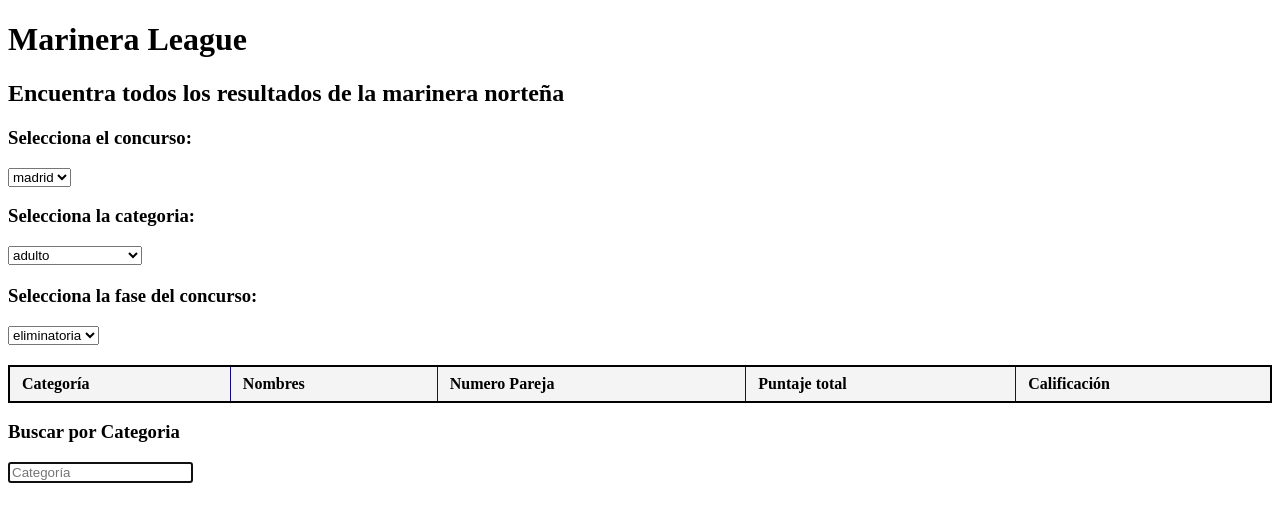
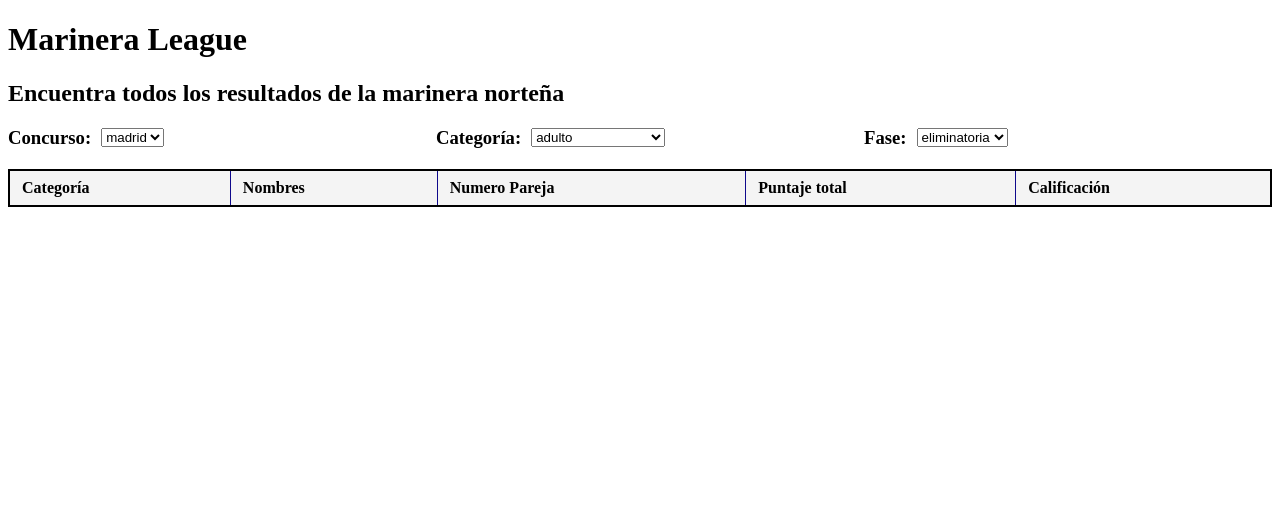
Before and after one commit to NicolaB1208/marinera-league, a Flask app: page / in a window 1280 px wide. Shown: the top 522 px of the page. Run offline with Flask 3, Linux system fonts and the light colour scheme; lists and menus that the app fills with data are empty; some libraries are stand-ins or nearby versions.

Commit message:
UI improvement

```diff
--- a/web_app/templates/index.html
+++ b/web_app/templates/index.html
@@ -6,9 +6,28 @@
         <meta name="viewport" content="initial-scale=1, width=device-width">
         <title>Marinera League</title>
         <style>
-            /* Add some space between sections */
-            .section {
-                margin-bottom: 20px;
+            /* Flex container for dropdowns and labels */
+            .dropdown-row {
+                display: flex;
+                flex-wrap: wrap; /* Allows wrapping on small screens */
+                align-items: center;
+                justify-content: flex-start; /* Align all items to the start */
+                gap: 20px; /* Space between dropdowns */
+            }
+
+            /* Each label and select dropdown in a group */
+            .dropdown-group {
+                display: flex;
+                align-items: center;
+                flex: 1; /* Each dropdown group will flex to fill available space */
+                min-width: 200px; /* Ensures dropdown groups don't get too small */
+            }
+
+            /* Label spacing for dropdowns */
+            .dropdown-group h3 {
+                margin: 0;
+                margin-right: 10px;
+                white-space: nowrap; /* Prevent label wrapping */
             }
 
             /* Table Styling */
@@ -41,14 +60,19 @@
         <h1>Marinera League</h1>
         <h2>Encuentra todos los resultados de la marinera norteña</h2>
 
-        <div class="section">
-            <h3>Selecciona el concurso:</h3>
+        <!-- Dropdowns Section using Flexbox -->
+        <div class="dropdown-row">
+            <div class="dropdown-group">
+                <h3>Concurso:</h3>
                 <select id="competitionSelect" name="competition">
                     {% for competition in competitions %}
                         <option value="{{ competition }}">{{ competition }}</option>
                     {% endfor %}
                 </select>
-            <h3>Selecciona la categoria:</h3>
+            </div>
+
+            <div class="dropdown-group">
+                <h3>Categoría:</h3>
                 <select id="categorySelect" name="category">
                     {% for category in categories %}
                         <option value="{{ category }}">{{ category }}</option>
@@ -56,19 +80,17 @@
                 </select>
             </div>
 
-        <div class="section">
-
-        </div>
-
-        <div class="section">
-            <h3>Selecciona la fase del concurso:</h3>
+            <div class="dropdown-group">
+                <h3>Fase:</h3>
                 <select id="phaseSelect" name="phase">
                     {% for phase in phases %}
                         <option value="{{ phase }}">{{ phase }}</option>
                     {% endfor %}
                 </select>
             </div>
+        </div>
 
+        <!-- Table Section -->
         <table>
             <thead>
                 <tr>
@@ -82,12 +104,6 @@
             <tbody></tbody>
         </table>
 
-        <!-- Section for the Name Input -->
-        <div class="section">
-            <h3>Buscar por Categoria</h3>
-            <input id="categoryInput" autocomplete="off" autofocus placeholder="Categoría" type="text">
-        </div>
-
         <script src="{{ url_for('static', filename='js/scriptGeneralResults.js') }}"></script>
         <script src="{{ url_for('static', filename='js/resultsFromInput.js') }}"></script>
 
```
Lines whose indentation alone changed are shown as unchanged.
